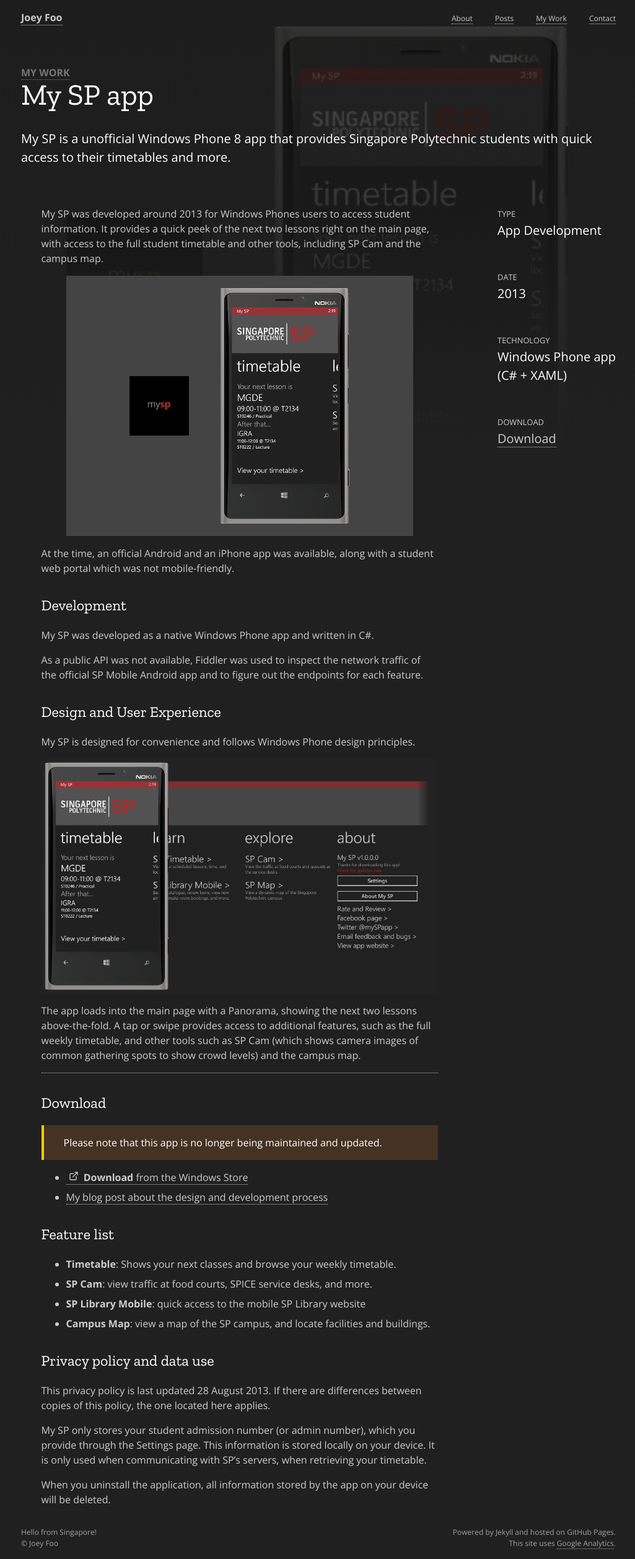
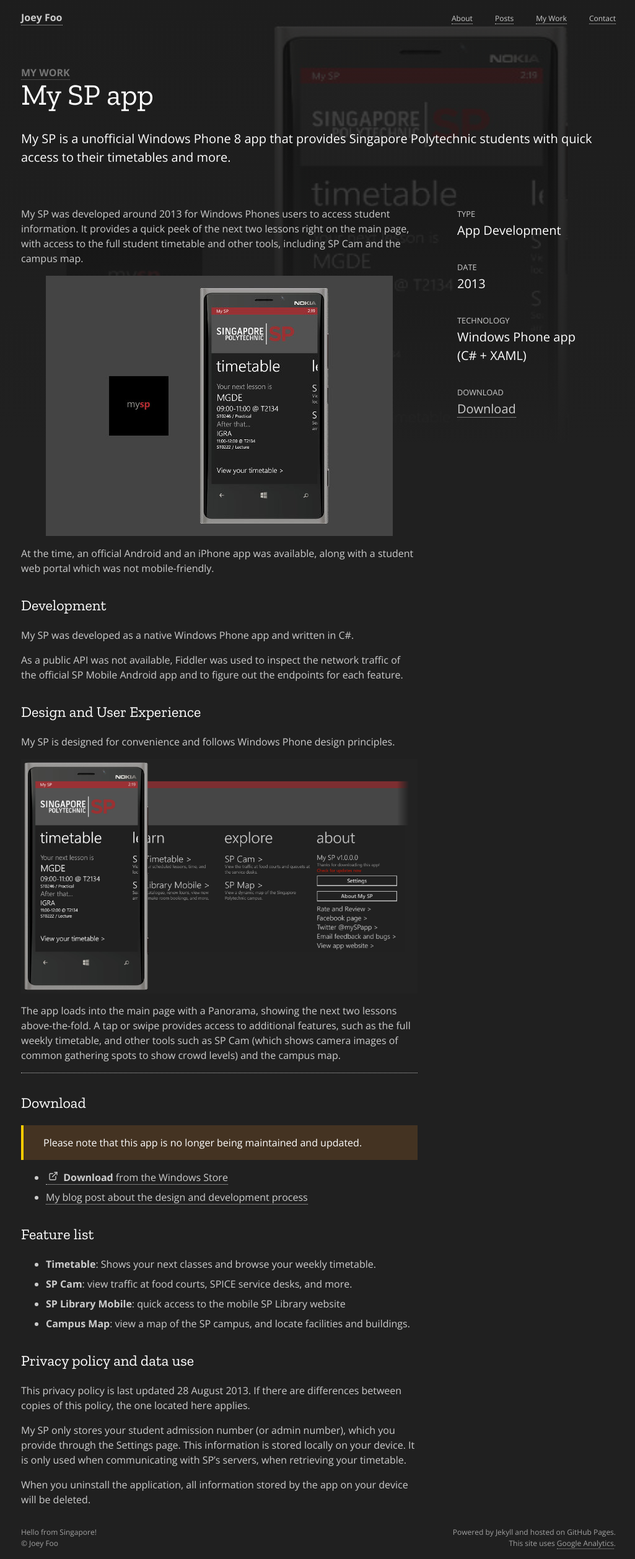
Before and after one commit to joeyfoo/joeyfoo.github.io, a Jekyll site: the page built from _projects/mysp.md, in a window 1280 px wide. Shown: the whole page at 62% size, without its empty margins (126-1151 px from the left). Built offline with Jekyll 4.4.1, drawn with Linux system fonts in a browser that asks for light colours.

Commit message:
Styling fixes

```diff
--- a/_sass/main.scss
+++ b/_sass/main.scss
@@ -364,7 +364,7 @@
     margin: 0 auto;
   }
   .infobox{
-    max-width: 20rem;
+    flex: auto;
     order: 2;
     padding: 0;
     padding-left: 4rem;
@@ -376,8 +376,7 @@
     dd{
       font-size: 1.25rem;
       color: $body-header-color;
-      margin-bottom: 1.5rem;
-      padding-bottom: 1.5rem;
+      margin-bottom: 2rem;
       &:last-of-type{
         padding-bottom: 0;
         border-bottom: none;
@@ -393,9 +392,7 @@
       order: 1;
       padding: 0;
       margin-bottom: 2rem;
-      dd{
-        padding: 0;
-      }
+      width: auto;
     }
     .content-text{
       order: 2;
```
